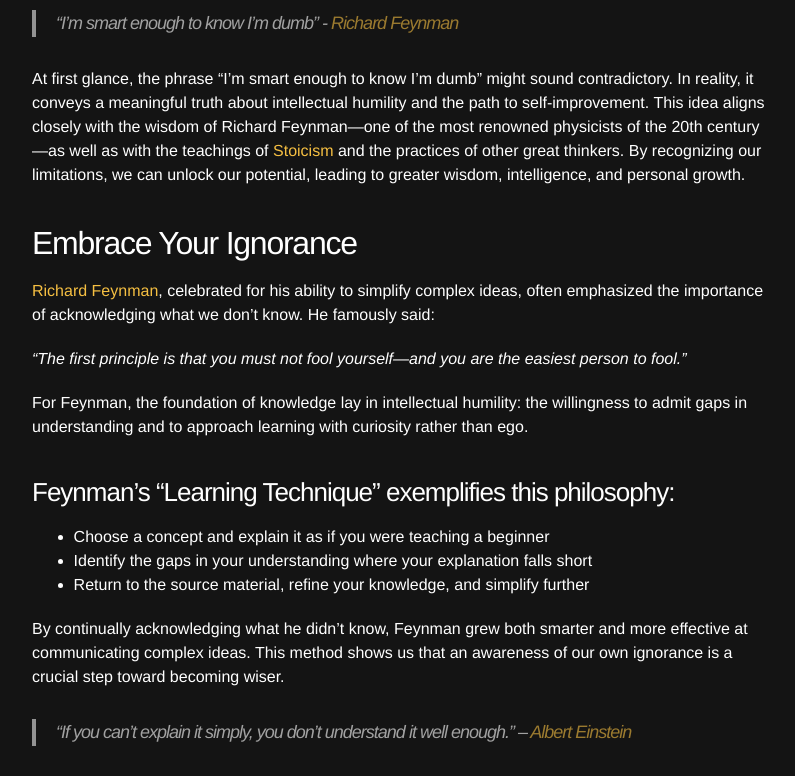
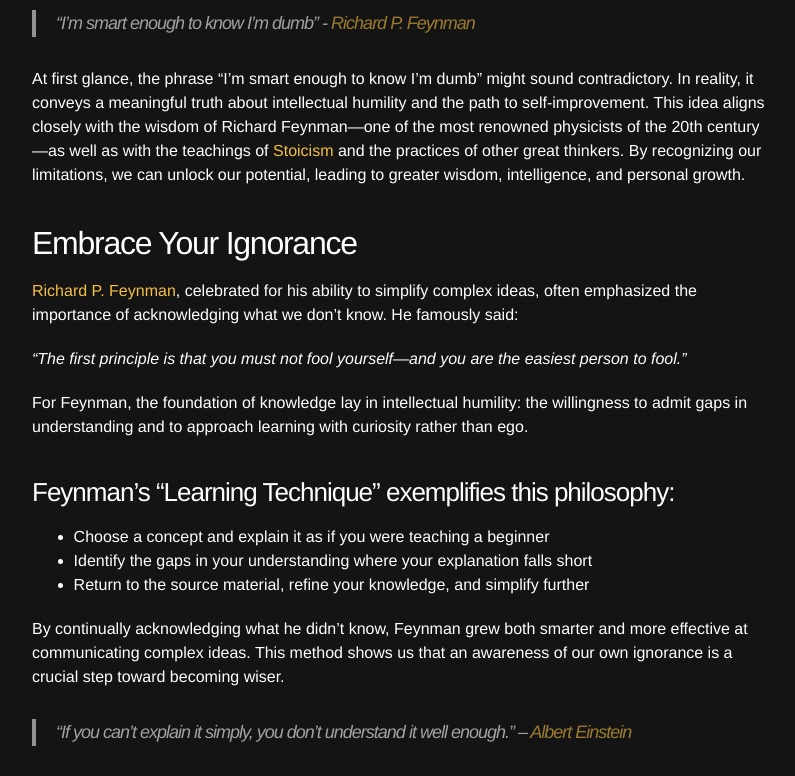
Before and after one commit to spenriche/spenriche.github.io, a Jekyll site: the page built from _posts/2024-12-11-humility.md, in a window 1280 px wide and 1400 px high, scrolled down 269 px. Shown: the part 247-1023 px from the top of the window, without its empty margins (238-1033 px from the left). Built offline with Jekyll 4.4.1, drawn with Linux system fonts in a browser that asks for light colours; some of the changed text lies outside the part shown; grey boxes are pictures that could not be loaded.

Commit message:
continuing transfer posts

```diff
--- a/_posts/2024-12-11-humility.md
+++ b/_posts/2024-12-11-humility.md
@@ -6,13 +6,13 @@ date: 2024-12-11
 
 ![Alt text](/assets/images/rf.PNG)
 
-> "I'm smart enough to know I'm dumb" - [Richard Feynman](https://en.wikipedia.org/wiki/Richard_Feynman)
+> "I'm smart enough to know I'm dumb" - [Richard P. Feynman](https://en.wikipedia.org/wiki/Richard_Feynman)
 
 At first glance, the phrase "I'm smart enough to know I'm dumb" might sound contradictory. In reality, it conveys a meaningful truth about intellectual humility and the path to self-improvement. This idea aligns closely with the wisdom of Richard Feynman—one of the most renowned physicists of the 20th century—as well as with the teachings of [Stoicism](https://en.wikipedia.org/wiki/Stoicism) and the practices of other great thinkers. By recognizing our limitations, we can unlock our potential, leading to greater wisdom, intelligence, and personal growth.
 
 ## Embrace Your Ignorance
 
-[Richard Feynman](https://en.wikipedia.org/wiki/Richard_Feynman), celebrated for his ability to simplify complex ideas, often emphasized the importance of acknowledging what we don't know. He famously said:
+[Richard P. Feynman](https://en.wikipedia.org/wiki/Richard_Feynman), celebrated for his ability to simplify complex ideas, often emphasized the importance of acknowledging what we don't know. He famously said:
 
 *"The first principle is that you must not fool yourself—and you are the easiest person to fool."*
 
@@ -28,6 +28,17 @@ By continually acknowledging what he didn't know, Feynman grew both smarter and
 
 > "If you can't explain it simply, you don't understand it well enough." – [Albert Einstein](https://en.wikipedia.org/wiki/Albert_Einstein)
 
+<div class="video-container">
+  <iframe
+    width="100%"
+    height="315"
+    src="https://www.youtube.com/embed/P1ww1IXRfTA"
+    style="max-width: 100%; margin: 0 auto;"
+    frameborder="0"
+    allowfullscreen>
+  </iframe>
+</div>
+<span style="display: block; text-align: center; font-size: 15px; color: #888; margin-top: 5px; font-style: italic;">One of my favourite Feynman videos</span>
 
 ## Stoicism: The Art of Wisdom Through Humility
 
```
